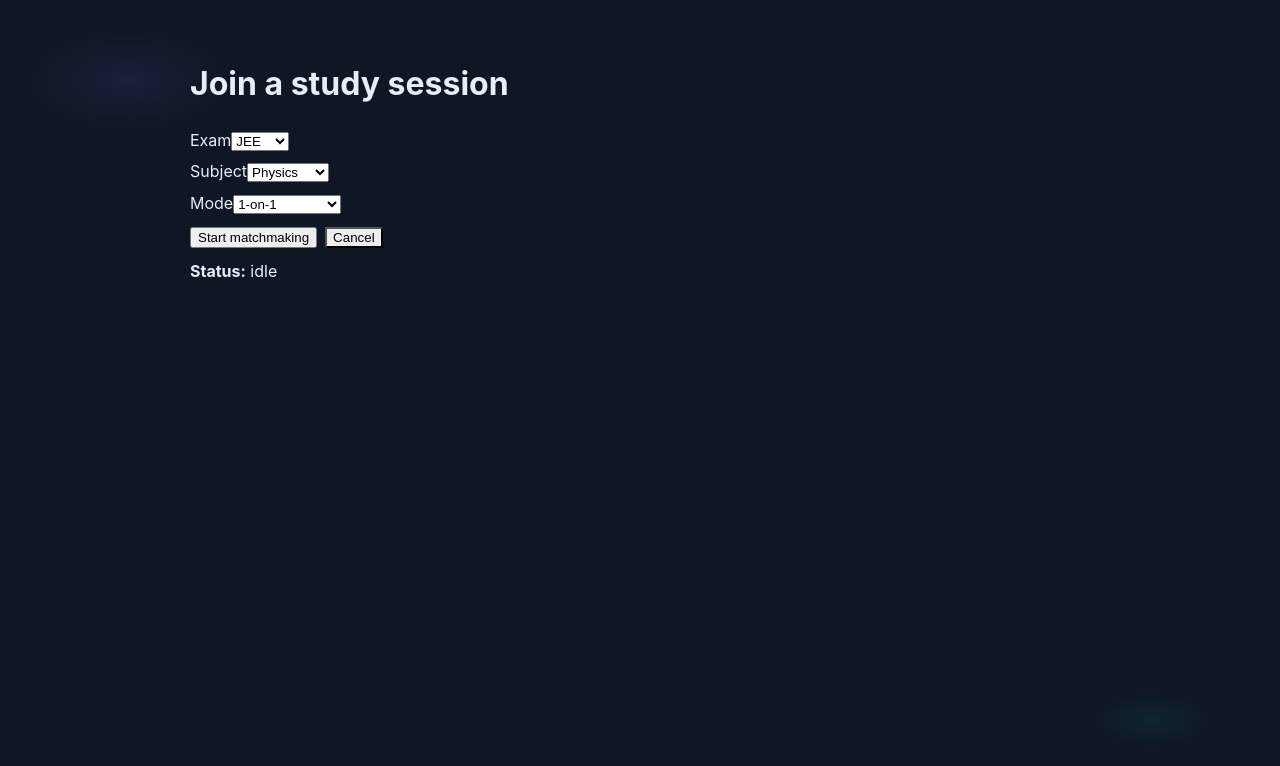
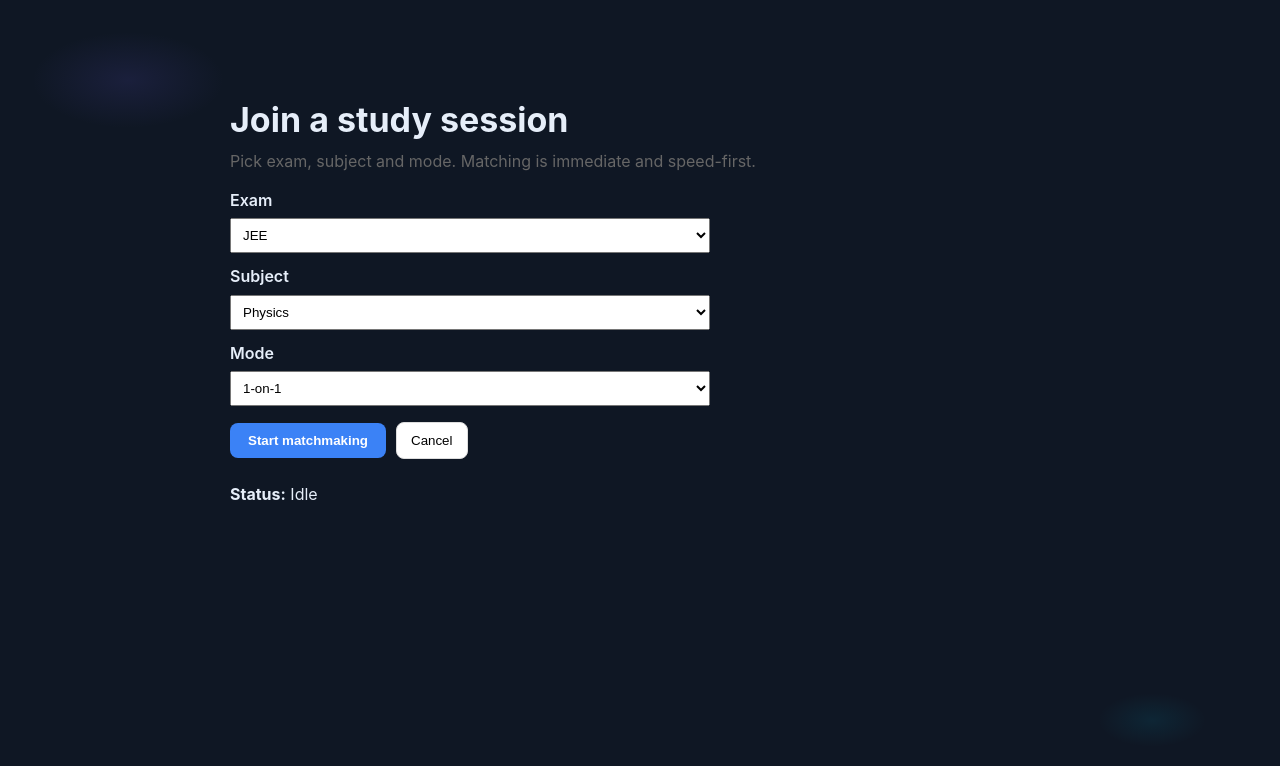
Before and after one commit to itachiuchiha4518/focusduo12, a Next.js app: page /join in a window 1280 px wide. Shown: the top 766 px of the page. Built offline with nearby package versions, Linux system fonts and the light colour scheme.

Commit message:
Update page.jsx

```diff
--- a/app/join/page.jsx
+++ b/app/join/page.jsx
@@ -1,135 +1,229 @@
-// app/join/page.jsx
 'use client'
-import { useEffect, useRef, useState } from "react";
-import { auth, googleProvider } from "../../lib/firebase";
-import { signInWithPopup } from "firebase/auth";
-import { joinQueue, cancelQueue } from "../../lib/matchmaking";
-import { doc, onSnapshot } from "firebase/firestore";
-import { db } from "../../lib/firebase";
-import { useRouter } from "next/navigation";
+
+import { useEffect, useState } from 'react'
+import { useRouter } from 'next/navigation'
+
+import { auth, googleProvider, db } from '../../lib/firebase' // keep your existing lib/firebase
+import { signInWithPopup } from 'firebase/auth'
+import {
+  collection,
+  addDoc,
+  getDocs,
+  deleteDoc,
+  doc,
+  serverTimestamp
+} from 'firebase/firestore'
 
 export default function JoinPage() {
-  const router = useRouter();
-  const [exam, setExam] = useState("JEE");
-  const [subject, setSubject] = useState("Physics");
-  const [mode, setMode] = useState("one-on-one");
-  const [status, setStatus] = useState("idle");
-  const queueIdRef = useRef(null);
-  const userMatchUnsub = useRef(null);
+  const router = useRouter()
 
-  useEffect(() => {
-    function cleanupOnUnload() {
-      if (queueIdRef.current) {
-        // best-effort cancel; not guaranteed on mobile browsers
-        cancelQueue(queueIdRef.current);
-        queueIdRef.current = null;
+  const [exam, setExam] = useState('JEE')
+  const [subject, setSubject] = useState('Physics')
+  const [mode, setMode] = useState('one-on-one')
+
+  const [status, setStatus] = useState('idle') // idle | signing-in | searching | waiting | error
+  const [queueDocId, setQueueDocId] = useState(null)
+
+  // Ensure user is signed in (Google). Returns user object.
+  async function ensureLogin() {
+    if (auth.currentUser) return auth.currentUser
+    const res = await signInWithPopup(auth, googleProvider)
+    return res.user
   }
-    }
-    window.addEventListener("beforeunload", cleanupOnUnload);
-    return () => {
-      window.removeEventListener("beforeunload", cleanupOnUnload);
-      if (userMatchUnsub.current) userMatchUnsub.current();
-    };
-  }, []);
 
-  async function ensureSignedIn() {
-    if (auth.currentUser) return auth.currentUser;
-    const res = await signInWithPopup(auth, googleProvider);
-    return res.user;
+  // Build unique collection name to avoid composite index requirement
+  function queueCollectionName(examVal, subjectVal, modeVal) {
+    // sanitize values to safe collection name
+    const clean = v => String(v).replace(/[^a-zA-Z0-9_-]/g, '_')
+    return `queue_${clean(examVal)}_${clean(subjectVal)}_${clean(modeVal)}`
   }
 
   async function startMatchmaking() {
+    setStatus('signing-in')
+    let user
     try {
-      setStatus("authenticating");
-      await ensureSignedIn();
-      setStatus("joining-queue");
+      user = await ensureLogin()
+    } catch (err) {
+      console.error('Google sign-in failed', err)
+      setStatus('error')
+      alert('Sign-in failed.')
+      return
+    }
 
-      // subscribe to userMatches/{uid} to detect when matched
-      const uid = auth.currentUser.uid;
-      const userMatchesRef = doc(db, "userMatches", uid);
-      userMatchUnsub.current = onSnapshot(userMatchesRef, (snap) => {
-        if (!snap.exists()) return;
-        const data = snap.data();
-        if (data?.sessionId) {
-          // matched
-          setStatus("matched");
-          // cleanup local listener
-          if (userMatchUnsub.current) userMatchUnsub.current();
-          queueIdRef.current = null;
-          router.push(`/session/${data.sessionId}`);
+    setStatus('searching')
+
+    try {
+      const colName = queueCollectionName(exam, subject, mode)
+      const queueRef = collection(db, colName)
+
+      // Read entire queue collection for this exam/subject/mode
+      const snap = await getDocs(queueRef)
+
+      // If someone waiting, pick the first doc as partner
+      if (snap.docs.length > 0) {
+        const partnerDoc = snap.docs[0]
+        const partner = partnerDoc.data()
+
+        // Create session document with both participants
+        const sessionRef = await addDoc(collection(db, 'sessions'), {
+          exam,
+          subject,
+          mode,
+          createdAt: serverTimestamp(),
+          participants: [
+            { uid: user.uid, name: user.displayName || user.email || 'Anonymous' },
+            { uid: partner.uid, name: partner.name || partner.displayName || 'Partner' }
+          ],
+          status: 'active'
+        })
+
+        // Remove partner from queue immediately (prevent duplicates)
+        await deleteDoc(doc(db, colName, partnerDoc.id))
+
+        // Redirect to session page
+        router.push(`/session/${sessionRef.id}`)
+        return
       }
-      });
 
-      // call joinQueue
-      const res = await joinQueue({ exam, subject, mode });
-      if (res.status === "waiting") {
-        queueIdRef.current = res.queueId;
-        setStatus("waiting");
-      } else if (res.status === "matched") {
-        setStatus("matched");
-        router.push(`/session/${res.sessionId}`);
-      } else {
-        setStatus("waiting");
-      }
-    } catch (e) {
-      console.error(e);
-      setStatus("error");
-      alert("Failed to join queue: " + (e.message || e));
+      // No partner — add current user to queue collection for this exam/subject/mode
+      const myQueueDoc = await addDoc(queueRef, {
+        uid: user.uid,
+        name: user.displayName || user.email || 'Anonymous',
+        exam,
+        subject,
+        mode,
+        createdAt: serverTimestamp()
+      })
+
+      setQueueDocId(myQueueDoc.id)
+      setStatus('waiting')
+      // stay on page — user waits
+
+    } catch (err) {
+      console.error('Matchmaking error', err)
+      setStatus('error')
+      alert('Failed to join queue. Check console.')
     }
   }
 
-  async function cancel() {
-    setStatus("cancelling");
-    if (queueIdRef.current) {
-      await cancelQueue(queueIdRef.current);
-      queueIdRef.current = null;
+  // Cancel and remove current user from queue (if in queue)
+  async function cancelQueue() {
+    if (!queueDocId) {
+      setStatus('idle')
+      return
     }
-    if (userMatchUnsub.current) userMatchUnsub.current();
-    setStatus("idle");
+    try {
+      const colName = queueCollectionName(exam, subject, mode)
+      await deleteDoc(doc(db, colName, queueDocId))
+    } catch (err) {
+      console.error('Cancel queue failed', err)
+    } finally {
+      setQueueDocId(null)
+      setStatus('idle')
+    }
   }
 
+  // Cleanup when leaving the page or switching queues
+  useEffect(() => {
+    return () => {
+      if (queueDocId) {
+        const colName = queueCollectionName(exam, subject, mode)
+        deleteDoc(doc(db, colName, queueDocId)).catch(e => {
+          // ignore cleanup errors
+          console.warn('cleanup queue failed:', e)
+        })
+      }
+    }
+    // eslint-disable-next-line react-hooks/exhaustive-deps
+  }, [queueDocId]) // run cleanup on unmount or when queueDocId changes
+
   return (
-    <div style={{ padding: 20, maxWidth: 680 }}>
-      <h1>Join a study session</h1>
+    <div style={{ maxWidth: 860, margin: '32px auto', padding: 20 }}>
+      <h1 style={{ fontSize: 34, marginBottom: 6 }}>Join a study session</h1>
+      <p style={{ color: '#666', marginTop: 0 }}>
+        Pick exam, subject and mode. Matching is immediate and speed-first.
+      </p>
 
-      <div style={{ marginTop: 12 }}>
-        <label>Exam</label>
-        <select value={exam} onChange={(e) => setExam(e.target.value)}>
+      <div style={{ display: 'grid', gap: 12, maxWidth: 480 }}>
+        <label>
+          <div style={{ fontWeight: 600 }}>Exam</div>
+          <select
+            value={exam}
+            onChange={e => setExam(e.target.value)}
+            style={{ padding: 8, width: '100%', marginTop: 6 }}
+          >
             <option>JEE</option>
             <option>NEET</option>
           </select>
-      </div>
+        </label>
 
-      <div style={{ marginTop: 8 }}>
-        <label>Subject</label>
-        <select value={subject} onChange={(e) => setSubject(e.target.value)}>
+        <label>
+          <div style={{ fontWeight: 600 }}>Subject</div>
+          <select
+            value={subject}
+            onChange={e => setSubject(e.target.value)}
+            style={{ padding: 8, width: '100%', marginTop: 6 }}
+          >
             <option>Physics</option>
             <option>Chemistry</option>
             <option>Math</option>
             <option>Biology</option>
           </select>
-      </div>
+        </label>
 
-      <div style={{ marginTop: 8 }}>
-        <label>Mode</label>
-        <select value={mode} onChange={(e) => setMode(e.target.value)}>
+        <label>
+          <div style={{ fontWeight: 600 }}>Mode</div>
+          <select
+            value={mode}
+            onChange={e => setMode(e.target.value)}
+            style={{ padding: 8, width: '100%', marginTop: 6 }}
+          >
             <option value="one-on-one">1-on-1</option>
             <option value="group">Group (max 5)</option>
           </select>
-      </div>
+        </label>
 
-      <div style={{ marginTop: 12, display: "flex", gap: 8 }}>
-        <button onClick={startMatchmaking} disabled={status === "joining-queue" || status === "waiting"}>
+        <div style={{ marginTop: 4 }}>
+          <button
+            onClick={startMatchmaking}
+            disabled={status === 'searching' || status === 'waiting' || status === 'signing-in'}
+            style={{
+              padding: '10px 18px',
+              fontWeight: 700,
+              background: '#3b82f6',
+              color: 'white',
+              border: 'none',
+              borderRadius: 8,
+              cursor: 'pointer'
+            }}
+          >
             Start matchmaking
           </button>
-        <button onClick={cancel} style={{ background: "#eee", color: "#000" }}>
+
+          <button
+            onClick={cancelQueue}
+            style={{
+              marginLeft: 10,
+              padding: '10px 14px',
+              borderRadius: 8,
+              border: '1px solid #ddd',
+              background: '#fff',
+              cursor: 'pointer'
+            }}
+          >
             Cancel
           </button>
         </div>
 
         <div style={{ marginTop: 12 }}>
-        <strong>Status:</strong> {status}
+          <strong>Status:</strong> <span style={{ textTransform: 'capitalize' }}>{status}</span>
+          {status === 'waiting' && (
+            <div style={{ marginTop: 8, color: '#444' }}>
+              You are in queue for <strong>{exam} • {subject}</strong>. Waiting for a partner...
+            </div>
+          )}
         </div>
       </div>
-  );
+    </div>
+  )
 }
```
Lines whose indentation alone changed are shown as unchanged.
